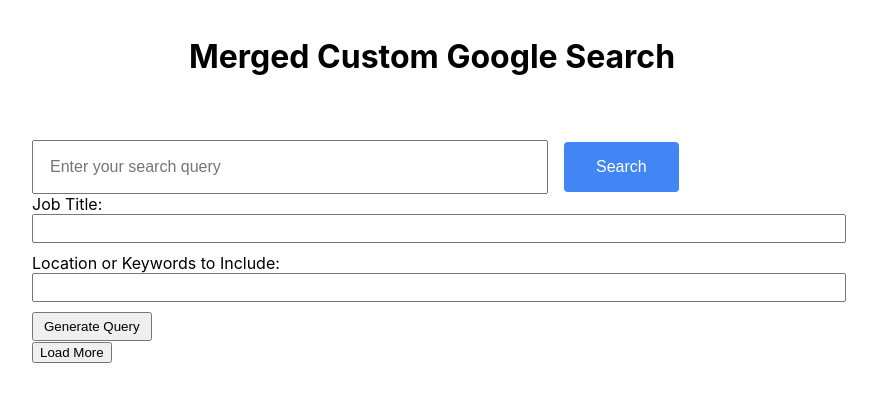
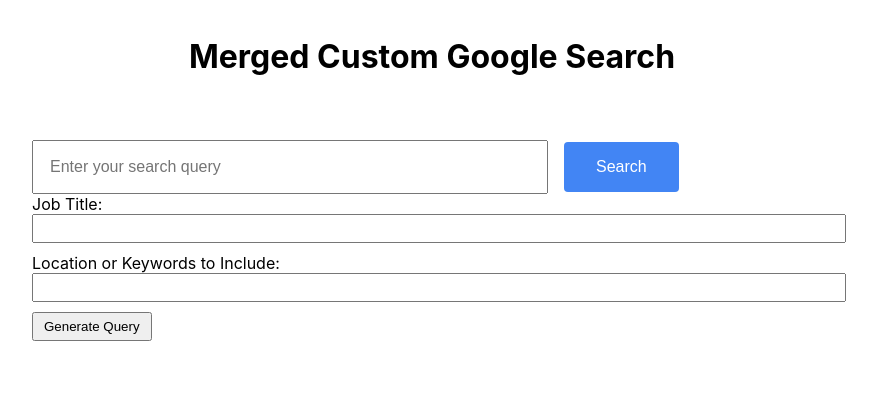
Before and after one commit to Romeorayyy/linkedin-custom-search, a React (Create React App) app: page / in a window 1280 px wide. Shown: the top 402 px of the page, without its empty margins (208-1085 px from the left). Built offline with nearby package versions, Linux system fonts and the light colour scheme.

Commit message:
removed the h3 tag and load more button in the GoogleSearch.js

```diff
--- a/src/GoogleSearch.js
+++ b/src/GoogleSearch.js
@@ -69,16 +69,6 @@
           </button>
         </form>
 
-        {outputKeywordSearch && (
-          <h3 style={{ marginTop: '20px', width: '100%' }}>
-            {outputKeywordSearch}
-          </h3>
-        )}
-
-        <button onClick={handleLoadMore} className="load-more-button">
-          Load More
-        </button>
-
         <Results />
         <ProfileCard />
       </div>
```
